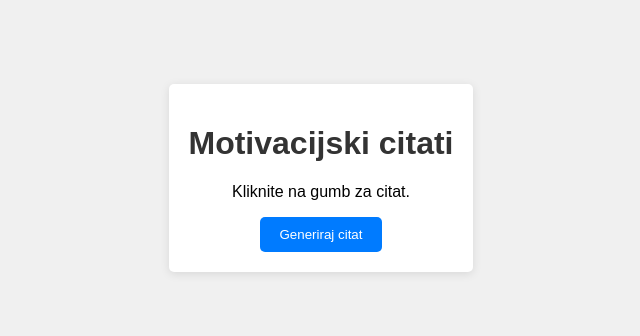
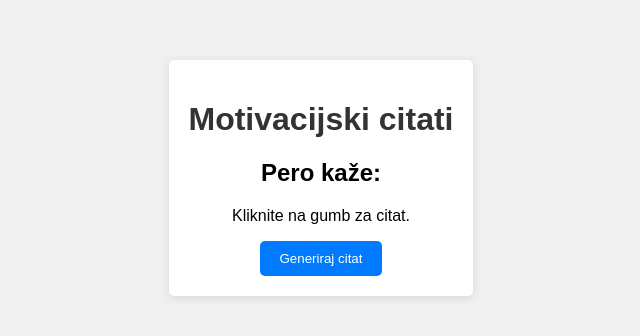
Before and after one commit to dalibormik/mymotivationalapp, a website: page index.html in a window 1280 px wide. Shown: the part 222-558 px from the top of the page, without its empty margins (319-959 px from the left). Drawn offline with nearby package versions, Linux system fonts and the light colour scheme; files that its build step writes are made by us from their sources.

Commit message:
dodtatak kaže

```diff
--- a/index.html
+++ b/index.html
@@ -9,6 +9,7 @@
 <body>
     <main class="container">
         <h1>Motivacijski citati</h1>
+        <h2>Pero kaže:</h2>
         <p id="quote">Kliknite na gumb za citat.</p>
         <button id="generate">Generiraj citat</button>
     </main>
```
